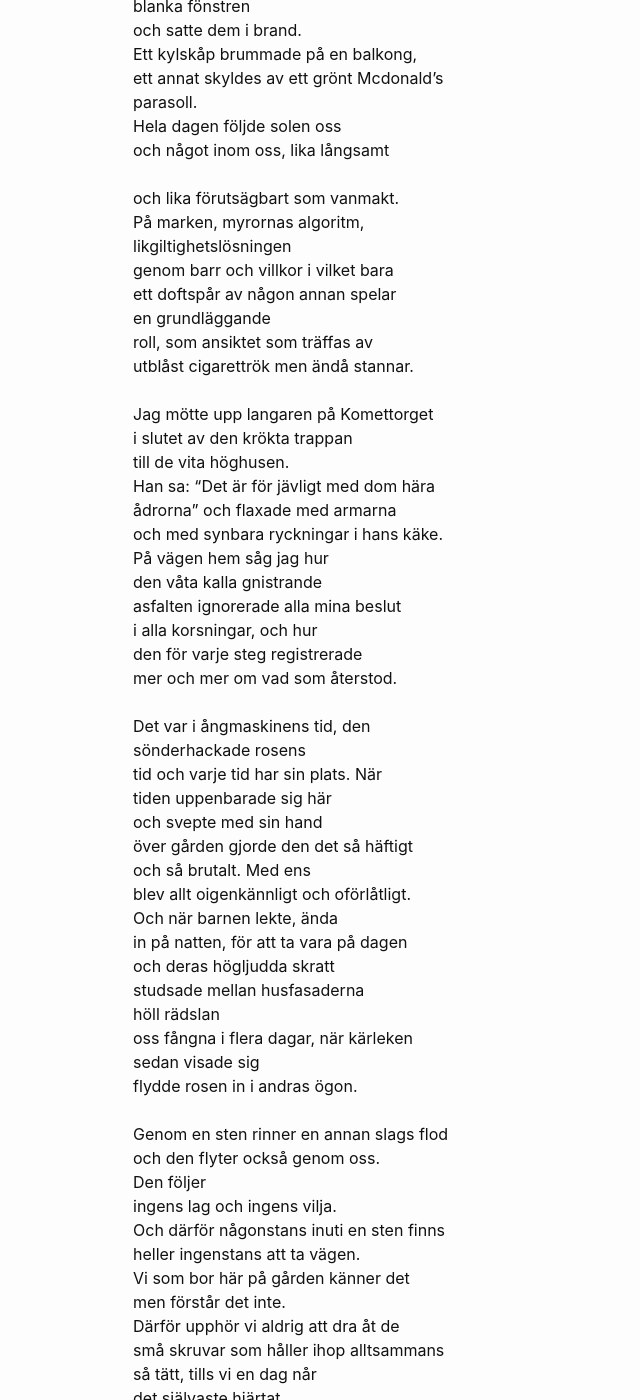
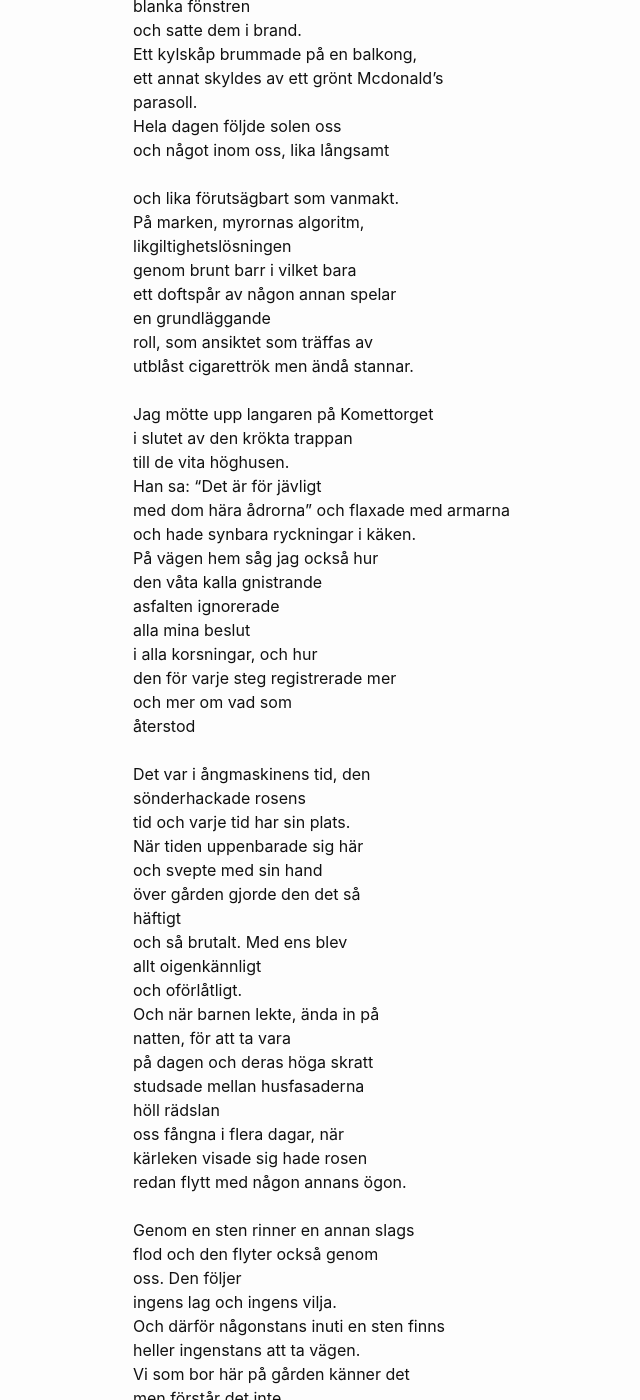
Before and after one commit to terr4form4/terr4form4.github.io, a Jekyll site: the page built from _posts/poesi/2024-01-03-dikter-2023-2024.md, in a window 1280 px wide and 1400 px high, scrolled down 7817 px. Shown: the whole window, without its empty margins (137-777 px from the left). Built offline with Jekyll 4.4.1, drawn with Linux system fonts in a browser that asks for light colours; comment, search, counter and statistics services are not loaded.

Commit message:
ångmaskinen

```diff
--- a/_posts/poesi/2024-01-03-dikter-2023-2024.md
+++ b/_posts/poesi/2024-01-03-dikter-2023-2024.md
@@ -326,7 +326,7 @@ och något inom oss, lika långsamt<br/>
 och lika förutsägbart som vanmakt.<br/>
 På marken, myrornas algoritm,<br/>
 likgiltighetslösningen<br/>
-genom barr och villkor i vilket bara<br/>
+genom brunt barr i vilket bara<br/>
 ett doftspår av någon annan spelar<br/>
 en grundläggande<br/>
 roll, som ansiktet som träffas av<br/>
@@ -335,36 +335,41 @@ utblåst cigarettrök men ändå stannar.<br/>
 Jag mötte upp langaren på Komettorget<br/>
 i slutet av den krökta trappan<br/>
 till de vita höghusen.<br/>
-Han sa: "Det är för jävligt med dom hära<br/>
-ådrorna" och flaxade med armarna<br/>
-och med synbara ryckningar i hans käke.<br/>
-På vägen hem såg jag hur<br/>
+Han sa: "Det är för jävligt<br/>
+med dom hära ådrorna"
+och flaxade med armarna<br/>
+och hade synbara ryckningar i käken.<br/>
+På vägen hem såg jag också hur<br/>
 den våta kalla gnistrande<br/>
-asfalten ignorerade alla mina beslut<br/>
+asfalten ignorerade<br/>
+alla mina beslut<br/>
 i alla korsningar, och hur<br/>
-den för varje steg registrerade<br/>
-mer och mer om vad som återstod.<br/>
+den för varje steg registrerade mer<br/>
+och mer om vad som<br/>
+återstod<br/>
 <br/>
 Det var i ångmaskinens tid, den<br/>
 sönderhackade rosens<br/>
-tid och varje tid har sin plats. När<br/>
-tiden uppenbarade sig här<br/>
+tid och varje tid har sin plats.<br/>
+När tiden uppenbarade sig här<br/>
 och svepte med sin hand<br/>
-över gården gjorde den det så häftigt<br/>
-och så brutalt. Med ens<br/>
-blev allt oigenkännligt och oförlåtligt.<br/>
-Och när barnen lekte, ända<br/>
-in på natten, för att ta vara på dagen<br/>
-och deras högljudda skratt<br/>
+över gården gjorde den det så<br/>
+häftigt<br/>
+och så brutalt. Med ens blev<br/>
+allt oigenkännligt<br/>
+och oförlåtligt.<br/>
+Och när barnen lekte, ända in på<br/>
+natten, för att ta vara<br/>
+på dagen och deras höga skratt<br/>
 studsade mellan husfasaderna<br/>
 höll rädslan<br/>
-oss fångna i flera dagar, när kärleken<br/>
-sedan visade sig<br/>
-flydde rosen in i andras ögon.<br/>
+oss fångna i flera dagar, när<br/>
+kärleken visade sig hade rosen<br/>
+redan flytt med någon annans ögon.<br/>
 <br/>
-Genom en sten rinner en annan slags flod<br/>
-och den flyter också genom oss.<br/>
-Den följer<br/>
+Genom en sten rinner en annan slags<br/>
+flod och den flyter också genom<br/>
+oss. Den följer<br/>
 ingens lag och ingens vilja.<br/>
 Och därför någonstans inuti en sten finns<br/>
 heller ingenstans att ta vägen.<br/>
```
